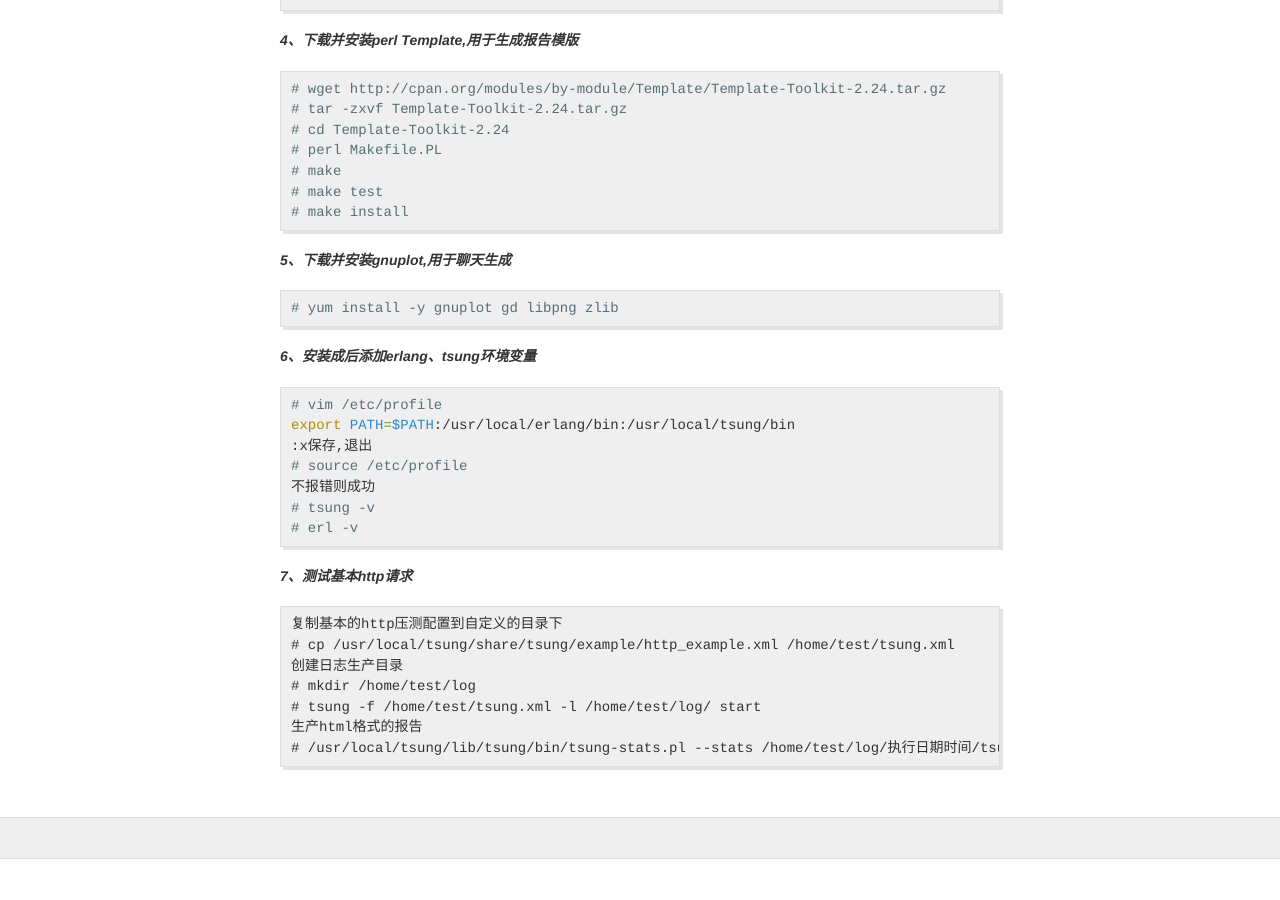
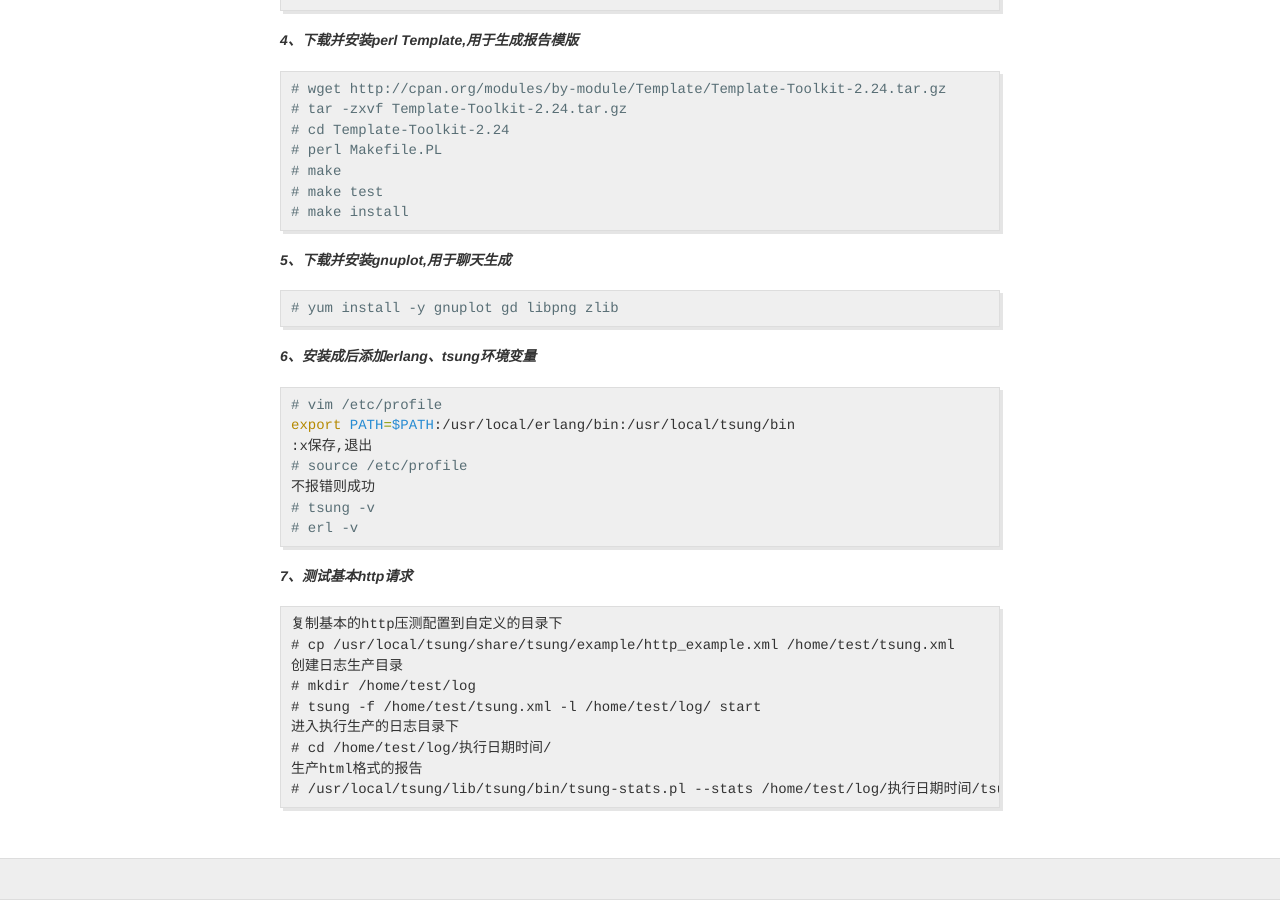
Before and after one commit to linshaodong/jekyll_note, a Jekyll site: the page built from _posts/2018-03-28-tsung-install-test.markdown, in a window 1280 px wide and 900 px high, scrolled down 1070 px. Built offline with Jekyll 4.4.1, drawn with Linux system fonts in a browser that asks for light colours; nearby versions of some CDN libraries; before the commit the page ends 1929 px from its top, so only the background shows below that.

Commit message:
添加tsung的安装使用文档

````diff
--- a/_posts/2018-03-28-tsung-install-test.markdown
+++ b/_posts/2018-03-28-tsung-install-test.markdown
@@ -77,6 +77,8 @@
 创建日志生产目录
 # mkdir /home/test/log
 # tsung -f /home/test/tsung.xml -l /home/test/log/ start
+进入执行生产的日志目录下
+# cd /home/test/log/执行日期时间/
 生产html格式的报告
 # /usr/local/tsung/lib/tsung/bin/tsung-stats.pl --stats /home/test/log/执行日期时间/tsung.log
 ```
````
